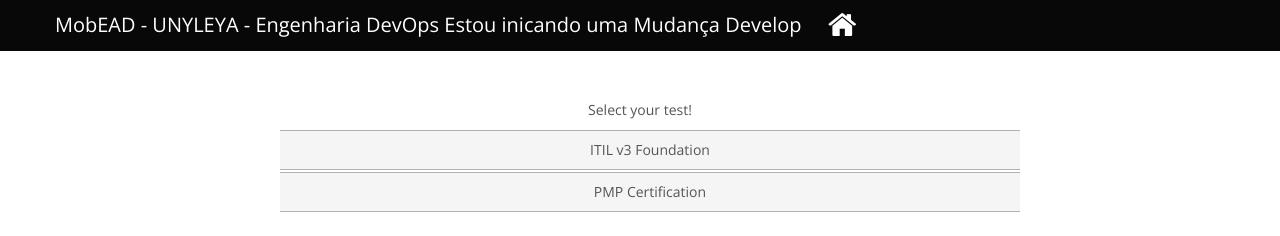
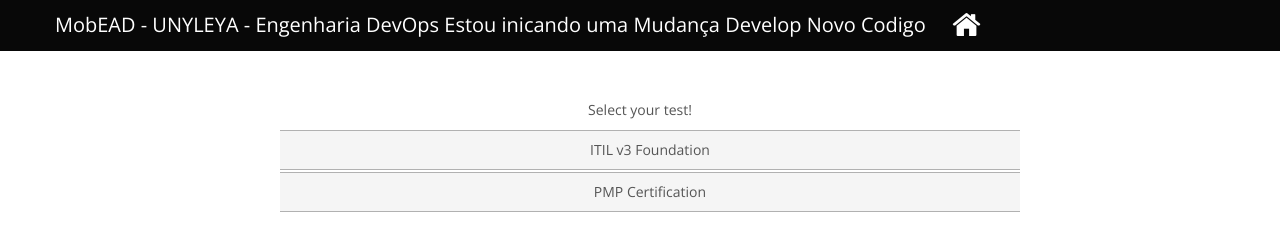
Before and after one commit to RobWeenden/mobead-rws, a plain HTML site: page index.html in a window 1280 px wide. Drawn offline with nearby package versions, Linux system fonts and the light colour scheme; files whose address does not match are found by name.

Commit message:
Mudanças branch develoo

```diff
--- a/index.html
+++ b/index.html
@@ -25,7 +25,7 @@
         <nav class="navbar navbar-fixed-top">
             <nav class="navbar-inner">
                 <section class="container navegacao-topo">
-                    <a class="brand">MobEAD - UNYLEYA - Engenharia DevOps Estou inicando uma Mudança Develop</a>
+                    <a class="brand">MobEAD - UNYLEYA - Engenharia DevOps Estou inicando uma Mudança Develop Novo Codigo</a>
                     <ul class="nav">
                         <li class="active"><a href="#"><i class="icon-home" data-bind="click:openTestList"></i></a></li>
                     </ul>
```
